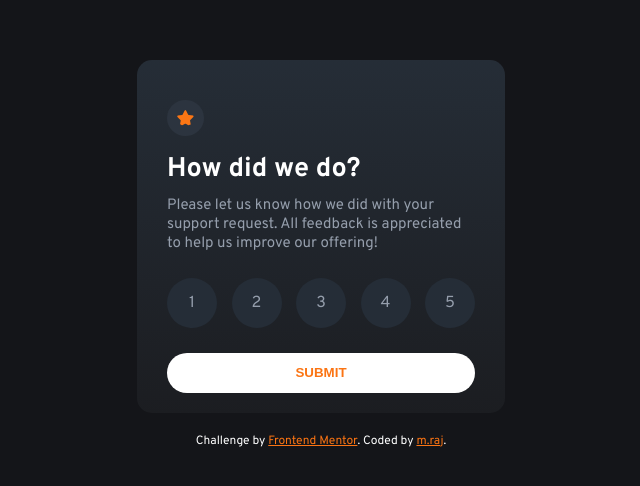
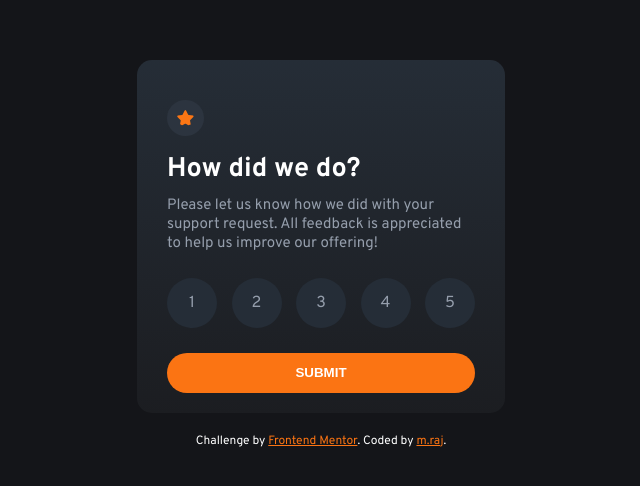
Before and after one commit to iamajraj/interactive-rating-component, a plain HTML site: page index.html in a window 1280 px wide. Shown: the part 146-632 px from the top of the page, without its empty margins (319-959 px from the left). Drawn offline with Linux system fonts and the light colour scheme.

Commit message:
Update style.css

```diff
--- a/style.css
+++ b/style.css
@@ -82,15 +82,19 @@ li:active{
 }
 
 button{
-    color: hsl(25, 97%, 53%);
+    color: #fff;
     width: 100%;
     height: 40px;
     border-radius: 50px;
     border: none;
     outline: none;
-    background-color: #fff;
+    background-color: hsl(25, 97%, 53%);
     font-weight: 600;
     cursor: pointer;
+}
+button:hover{
+    background-color: #fff;
+    color: hsl(25, 97%, 53%);
 }
 .content{
     display: block;
```
